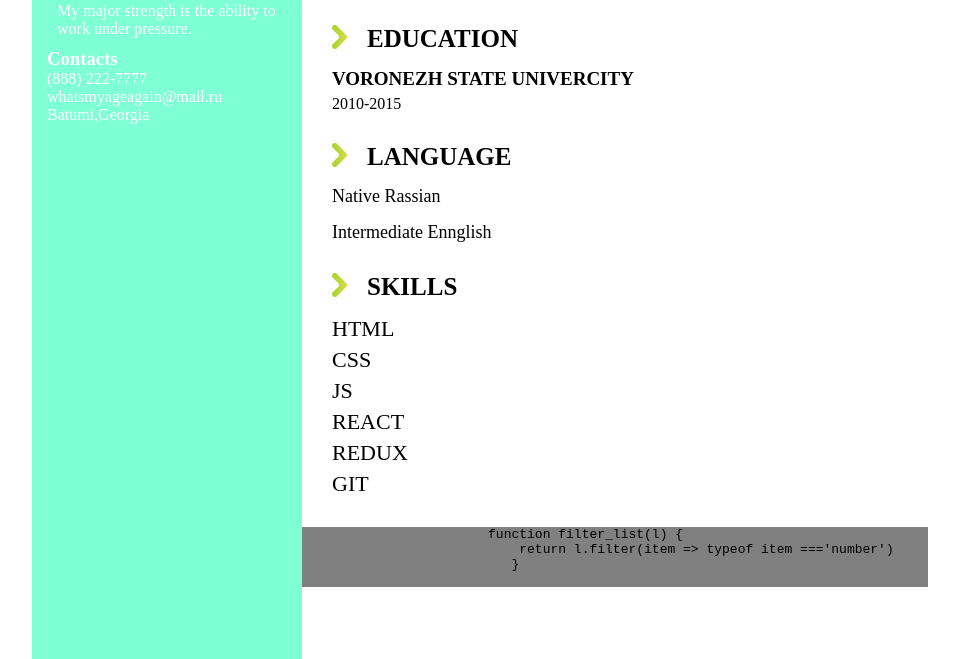
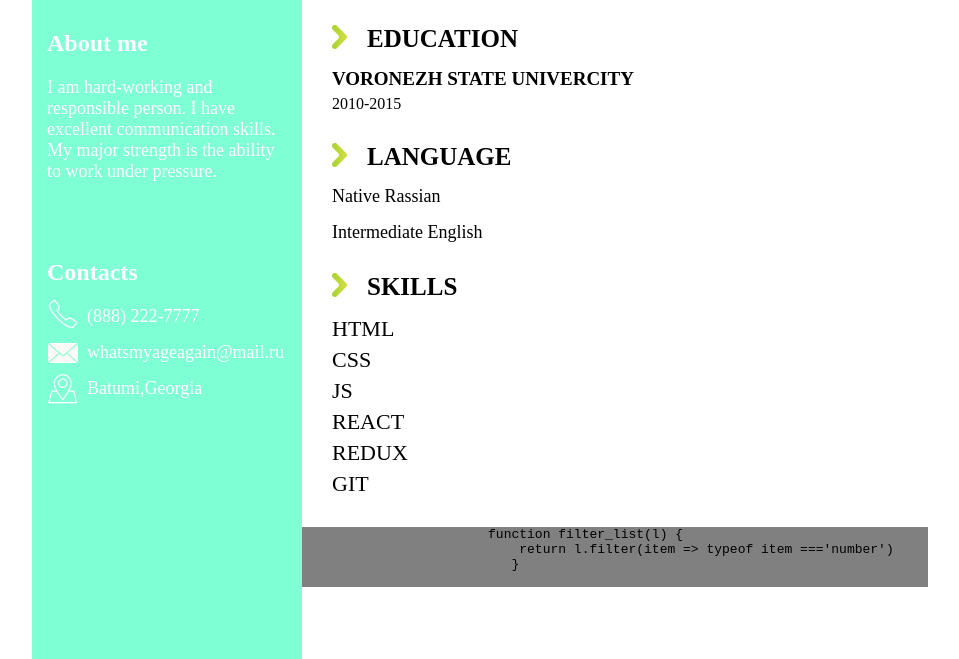
Before and after one commit to DenisPar1993/rsschool-cv, a plain HTML site: page index.html in a window 1280 px wide. Shown: the part 141-800 px from the top of the page, without its empty margins (160-1119 px from the left). Drawn offline with Linux system fonts and the light colour scheme.

Commit message:
feat:style photo part

```diff
--- a/index.html
+++ b/index.html
@@ -10,7 +10,7 @@
 <body>
     <div class="container">
         <div class="photo-part">
-            <img width="150px" src="./images.jpg" alt="image">
+            <img width="100px" src="./images/progava.png" alt="image">
             <div class="about">
                 <h2 class="about-title">About me</h2>
                 <div class="about-text">
@@ -23,13 +23,13 @@
                     Contacts
                 </h3>
                 <div class="contacts-items">
-                    <div class="contact-phone">
+                    <div class="contact-phone contact-item">
                         (888) 222-7777
                     </div>
-                    <div class="contact-mail">
+                    <div class="contact-mail contact-item">
                         whatsmyageagain@mail.ru
                     </div>
-                    <div class="contact-map">
+                    <div class="contact-map contact-item">
                         Batumi,Georgia
                     </div>
                 </div>
@@ -39,7 +39,6 @@
             <div class="name">
                 <h3>Denis Paramonov</h3>
                 <div class="major"> Frontend-developer</div>
-
             </div>
             <div class="education describe">
                 <div class="title">Education</div>
@@ -49,7 +48,6 @@
                         <div class="year">2010-2015</div>
                     </li>
                  </ul>
-
             </div>
             <div class="language describe">
                 <div class="title">Language</div>
@@ -58,7 +56,7 @@
                         <div class="item-list">Native Rassian</div>
                     </li>
                     <li>
-                        <div class="item-list">Intermediate Ennglish</div>
+                        <div class="item-list">Intermediate English</div>
                     </li>
                  </ul>
 
@@ -75,7 +73,7 @@
                 </ul>
 
             </div>
-            <div class="experience describe">
+            <div class="example describe">
                 <pre>
                     function filter_list(l) {
                         return l.filter(item => typeof item ==='number')
--- a/style.css
+++ b/style.css
@@ -19,11 +19,50 @@ body{
     background: aquamarine;
     display: flex;
     flex-direction:column;
+    gap:5%;
     color: #fff;
     padding: 30px 15px;
 }
+.photo-part img{
+    margin: 0 auto;
+}
+.contacts-title{
+  font-size: 24px;
+  margin-bottom: 20px;
+}
+.contact-item{
+    position: relative;
+    padding-left: 40px;
+    font-size: 18px;
+    margin: 15px 0;
+}
+.contact-mail::before{
+  content: url('./images/mail.png');
+  position: absolute;
+  left: 0;
+  top: -2px;
+}
+.contact-phone::before{
+    content: url('./images/phone-white.png');
+    position: absolute;
+    left: 0;
+    top: -8px;
+}
+.contact-map::before{
+    content: url('./images/map.png');
+    position: absolute;
+    left: 0;
+    top: -5px;
+}
 .about{
-    padding: 10px;
+    margin-bottom: 40px;
+}
+.about-text{
+    font-size: 18px;
+}
+.about-title{
+   font-size: 24px;
+   margin-bottom: 20px;
 }
 img{
     border-radius: 50%;
@@ -84,6 +123,6 @@ img{
     text-transform: uppercase;
     font-size: 22px;
 }
-.experience{
+.example{
     background: gray;
 }
```
Also changed, not shown: images/mail.png (added), images/map.png (added), images/phone-white.png (added), images/phone.png (added), images/progava.png (added).
